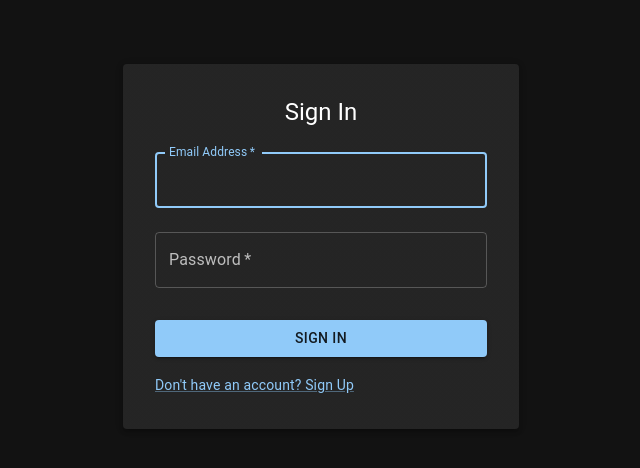
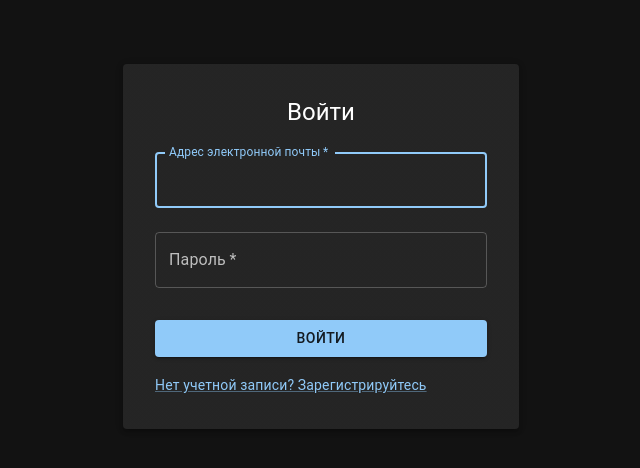
Before and after one commit to Viktorline/react-chat, a React (Vite) app in the folder web/: page /auth in a window 1280 px wide. Shown: the top 468 px of the page, without its empty margins (319-959 px from the left). Built offline with nearby package versions, Linux system fonts and the light colour scheme.

Commit message:
add i18next

```diff
--- a/web/package.json
+++ b/web/package.json
@@ -14,9 +14,11 @@
     "@emotion/styled": "^11.11.0",
     "@mui/material": "^5.14.20",
     "axios": "^1.6.2",
+    "i18next": "^23.16.5",
     "jwt-decode": "^4.0.0",
     "react": "^18.2.0",
     "react-dom": "^18.2.0",
+    "react-i18next": "^15.1.1",
     "react-router-dom": "^6.20.1",
     "zustand": "^5.0.1"
   },
--- /dev/null
+++ b/web/src/app/locales/en/translation.json
@@ -0,0 +1,9 @@
+{
+  "Войти": "Sign In",
+  "Зарегистрироваться": "Sign Up",
+  "Адрес электронной почты": "Email Address",
+  "Имя пользователя": "Username",
+  "Пароль": "Password",
+  "Нет учетной записи? Зарегистрируйтесь": "Don't have an account? Sign Up",
+  "Уже есть учетная запись? Войти": "Already have an account? Sign In"
+}
--- /dev/null
+++ b/web/src/app/locales/index.ts
@@ -0,0 +1,7 @@
+import enTranslation from './en/translation.json';
+import ruTranslation from './ru/translation.json';
+
+export const translations = {
+  en: enTranslation,
+  ru: ruTranslation,
+};
--- /dev/null
+++ b/web/src/app/locales/ru/translation.json
@@ -0,0 +1,9 @@
+{
+  "Войти": "Войти",
+  "Зарегистрироваться": "Зарегистрироваться",
+  "Адрес электронной почты": "Адрес электронной почты",
+  "Имя пользователя": "Имя пользователя",
+  "Пароль": "Пароль",
+  "Нет учетной записи? Зарегистрируйтесь": "Нет учетной записи? Зарегистрируйтесь",
+  "Уже есть учетная запись? Войти": "Уже есть учетная запись? Войти"
+}
--- a/web/src/features/auth/ui/Auth.tsx
+++ b/web/src/features/auth/ui/Auth.tsx
@@ -9,10 +9,12 @@ import {
   TextField,
   Typography,
 } from '@mui/material';
+import { useTranslation } from 'react-i18next';
 
 import { useFormStore } from '../model/useAuth';
 
 export default function Auth() {
+  const { t } = useTranslation();
   const [isLogin, setIsLogin] = useState(true);
   const {
     email,
@@ -66,14 +68,14 @@ export default function Auth() {
           }}
         >
           <Typography component='h1' variant='h5'>
-            {isLogin ? 'Sign In' : 'Sign Up'}
+            {isLogin ? t('Войти') : t('Зарегистрироваться')}
           </Typography>
           <Box component='form' onSubmit={handleSubmit} sx={{ mt: 1 }}>
             <TextField
               margin='normal'
               required
               fullWidth
-              label='Email Address'
+              label={t('Адрес электронной почты')}
               autoComplete='email'
               autoFocus
               value={email}
@@ -84,7 +86,7 @@ export default function Auth() {
                 margin='normal'
                 required
                 fullWidth
-                label='Username'
+                label={t('Имя пользователя')}
                 value={username}
                 onChange={handleUsernameChange}
               />
@@ -93,7 +95,7 @@ export default function Auth() {
               margin='normal'
               required
               fullWidth
-              label='Password'
+              label={t('Пароль')}
               type='password'
               value={password}
               onChange={handlePasswordChange}
@@ -104,7 +106,7 @@ export default function Auth() {
               variant='contained'
               sx={{ mt: 3, mb: 2 }}
             >
-              {isLogin ? 'Sign In' : 'Sign Up'}
+              {isLogin ? t('Войти') : t('Зарегистрироваться')}
             </Button>
             <Link
               component='button'
@@ -112,8 +114,8 @@ export default function Auth() {
               onClick={handleToggleLogin}
             >
               {isLogin
-                ? "Don't have an account? Sign Up"
-                : 'Already have an account? Sign In'}
+                ? t('Нет учетной записи? Зарегистрируйтесь')
+                : t('Уже есть учетная запись? Войти')}
             </Link>
           </Box>
         </Paper>
--- /dev/null
+++ b/web/src/i18n.ts
@@ -0,0 +1,29 @@
+import { translations } from 'app/locales';
+import i18n from 'i18next';
+import { initReactI18next } from 'react-i18next';
+
+const savedLanguage = localStorage.getItem('lang') || 'ru';
+
+const resources = {
+  en: {
+    translation: translations.en,
+  },
+  ru: {
+    translation: translations.ru,
+  },
+};
+
+i18n
+  .use(initReactI18next)
+  .init({
+    resources,
+    lng: savedLanguage,
+    interpolation: {
+      escapeValue: false,
+    },
+  })
+  .catch((error) => {
+    console.error(error);
+  });
+
+export default i18n;
--- a/web/src/main.tsx
+++ b/web/src/main.tsx
@@ -1,4 +1,6 @@
 import ReactDOM from 'react-dom/client';
+
 import App from './app/App';
+import './i18n';
 
 ReactDOM.createRoot(document.getElementById('root')!).render(<App />);
```
Also changed, not shown: web/src/shared/utils/changeLanguage.ts (added, +11 -0 lines), 1 other file (tests, documents, lock files or other folders).
